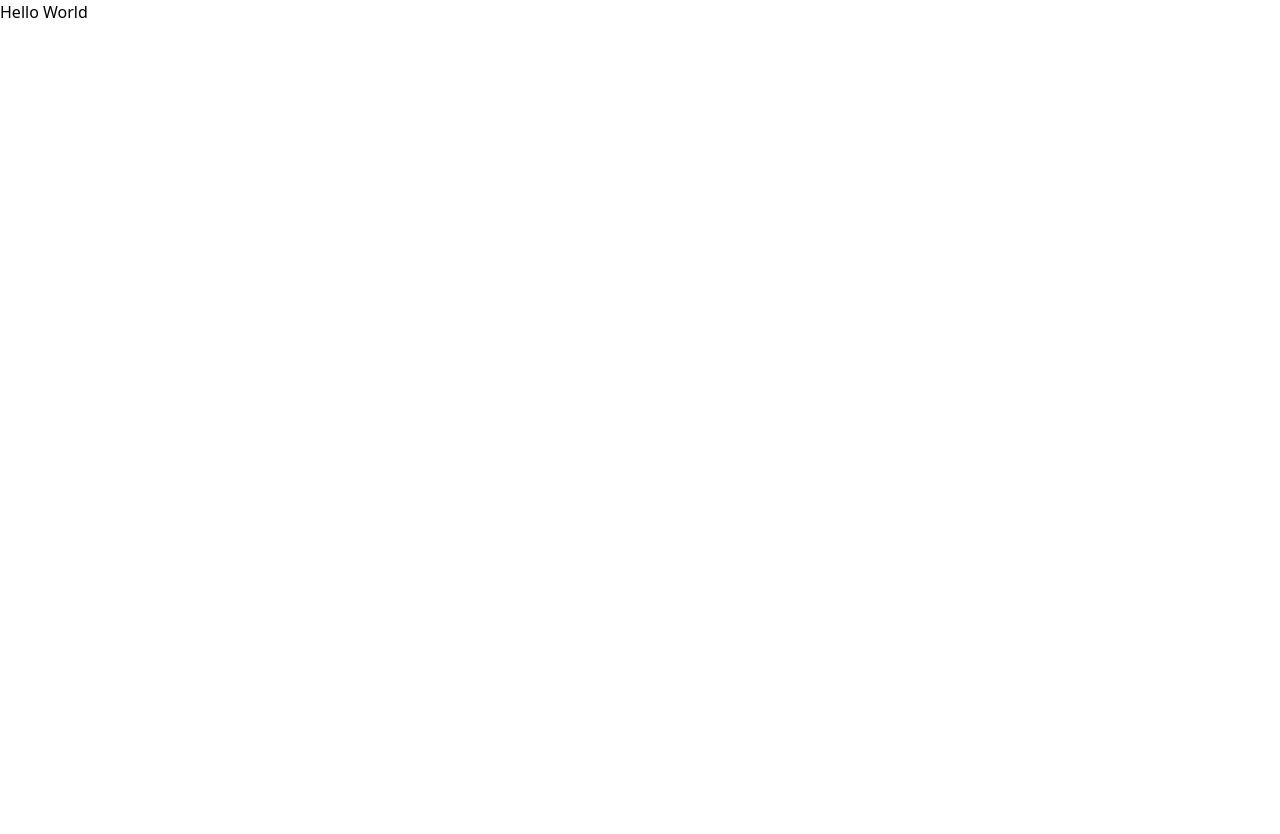
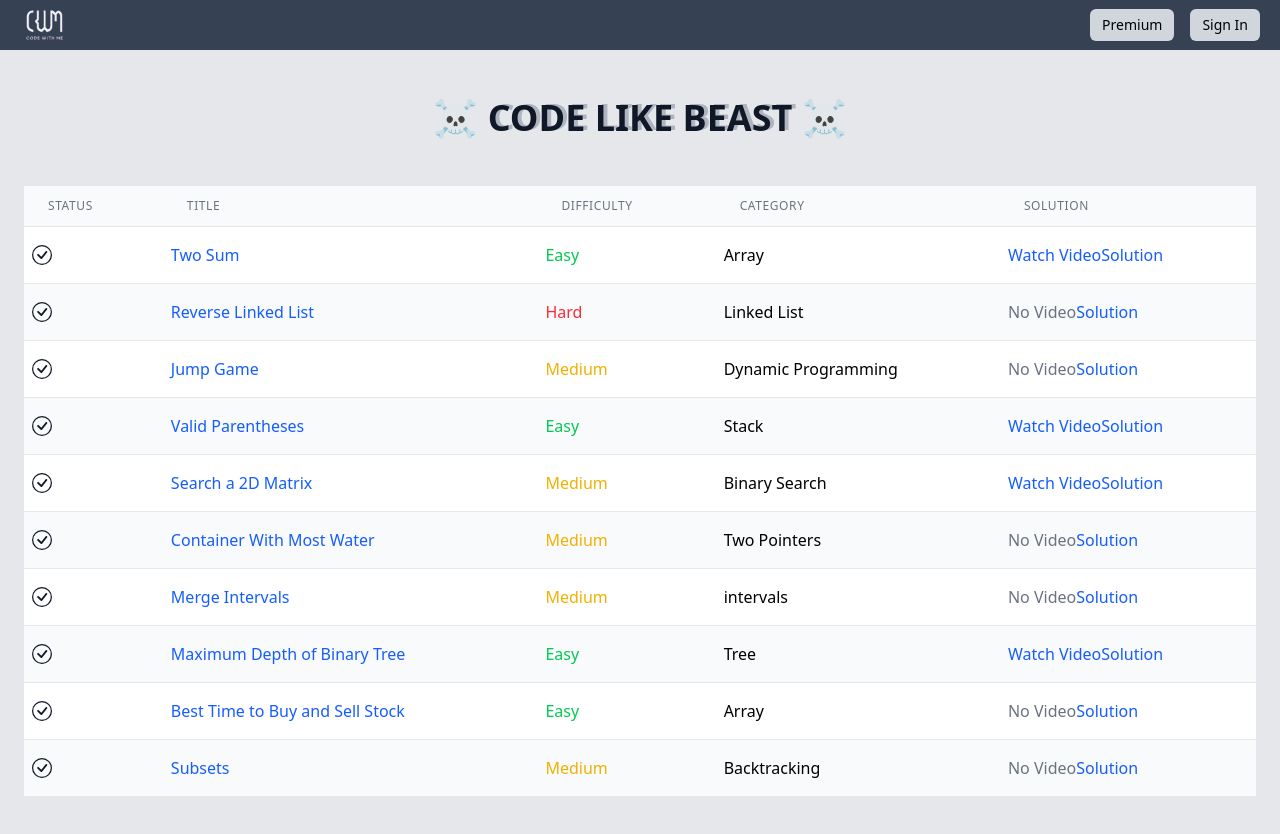
Before and after one commit to ShaileshKharola/Coding-Platform, a Next.js app: page / in a window 1280 px wide. Before the commit the page ends 800 px from the top, so only its background shows below. Built offline with nearby package versions, Linux system fonts and the light colour scheme.

Commit message:
Main page process

```diff
--- /dev/null
+++ b/src/components/ProblemTable/ProblemTable.tsx
@@ -0,0 +1,47 @@
+import React from 'react';
+import { problems } from '@/mockProblems/problem';
+import { BsCheckCircle } from 'react-icons/bs';
+import Link from 'next/link';
+type ProblemTableProps = {};
+
+const ProblemTable:React.FC<ProblemTableProps> = () => {
+
+    return (
+        <tbody className='bg-white divide-y divide-gray-200 dark:bg-gray-900 dark:divide-gray-700'>
+          {problems.map((doc,idx)=>{
+            const difficultyColor = doc.difficulty === 'Easy' ? 'text-green-500' : doc.difficulty === 'Medium' ? 'text-yellow-500' : 'text-red-500';
+            return(
+                <tr key={doc.id} className={`${idx % 2==1 ? 'bg-gray-50' : ''}`}>
+                    <th className='px-2 py-4 whitespace-nowrap text-sm font-medium text-gray-900 dark:text-white'>
+                        <BsCheckCircle fontSize={"20"} width="18"/>
+                        </th>
+               <td className='px-2 py-4'>
+                <Link className='text-blue-600 dark:text-blue-400 hover:underline' href={`/problems/${doc.id}`}>
+                {doc.title}
+                </Link>
+               </td>
+               <td className={`px-2 py-4 ${difficultyColor}`}>
+                {doc.difficulty}
+               </td>
+               <td className='px-2 py-4'>
+                   {doc.category}
+               </td>
+               <td className='px-2 py-4'>
+                {doc.videoId ? (
+                    <Link className='text-blue-600 dark:text-blue-400 hover:underline' href={`#=${doc.videoId}`} target="_blank" rel="noopener noreferrer">
+                        Watch Video
+                   </Link>
+                ) : (
+                    <span className='text-gray-500'>No Video</span>
+                )}
+                   <Link className='text-blue-600 dark:text-blue-400 hover:underline' href={`/problems/${doc.id}`}>
+                       Solution
+                   </Link>
+               </td>
+              </tr>
+            )
+          })}
+        </tbody>
+    );
+}
+export default ProblemTable;
--- /dev/null
+++ b/src/components/Topbar/Topbar.tsx
@@ -0,0 +1,31 @@
+import Link from 'next/link';
+import React from 'react';
+
+type TopbarProps = {};
+
+const Topbar:React.FC<TopbarProps> = () => {
+
+    return (
+        <div className='relative flex h-[50px] w-full shrink-0 items-center px-5 bg-gray-700 text-dark-gray-7'>
+            <Link href='/' className='h-[40px] flex items-center'>
+                <img src='./logo.png' alt='Logo' className='h-full' />
+            </Link>
+            <div className='flex items-center space-x-4 ml-auto'>
+                <a
+                    href="#"
+                    target='_blank'
+                    rel='noreferrer'
+                    className='bg-gray-300 py-1.5 px-3 rounded-md text-sm font-medium text-dark-gray-7 hover:bg-gray-200 transition-colors duration-200 ease-in-out'
+                >
+                    Premium
+                </a>
+                <Link href='/auth'>
+                    <button className='bg-gray-300 py-1.5 px-3 rounded-md text-sm font-medium text-dark-gray-7 hover:bg-gray-200 transition-colors duration-200 ease-in-out'>
+                        Sign In
+                    </button>
+                </Link>
+            </div>
+        </div>
+    )
+}
+export default Topbar;
--- /dev/null
+++ b/src/mockProblems/problem.ts
@@ -0,0 +1,91 @@
+export type Problem = {
+	id: string;
+	title: string;
+	difficulty: string;
+	category: string;
+	order: number;
+	videoId?: string;
+};
+
+export const problems: Problem[] = [
+	{
+		id: "two-sum",
+		title: "Two Sum",
+		difficulty: "Easy",
+		category: "Array",
+		order: 1,
+		videoId: "8-k1C6ehKuw",
+	},
+	{
+		id: "reverse-linked-list",
+		title: "Reverse Linked List",
+		difficulty: "Hard",
+		category: "Linked List",
+		order: 2,
+		videoId: "",
+	},
+	{
+		id: "jump-game",
+		title: "Jump Game",
+		difficulty: "Medium",
+		category: "Dynamic Programming",
+		order: 3,
+		videoId: "",
+	},
+	{
+		id: "valid-parentheses",
+		title: "Valid Parentheses",
+		difficulty: "Easy",
+		category: "Stack",
+		order: 4,
+		videoId: "xty7fr-k0TU",
+	},
+	{
+		id: "search-a-2d-matrix",
+		title: "Search a 2D Matrix",
+		difficulty: "Medium",
+		category: "Binary Search",
+		order: 5,
+		videoId: "ZfFl4torNg4",
+	},
+	{
+		id: "container-with-most-water",
+		title: "Container With Most Water",
+		difficulty: "Medium",
+		category: "Two Pointers",
+		order: 6,
+		videoId: "",
+	},
+	{
+		id: "merge-intervals",
+		title: "Merge Intervals",
+		difficulty: "Medium",
+		category: "intervals",
+		order: 7,
+		videoId: "",
+	},
+	{
+		id: "maximum-depth-of-binary-tree",
+		title: "Maximum Depth of Binary Tree",
+		difficulty: "Easy",
+		category: "Tree",
+		order: 8,
+		videoId: "4qYTqOiRMoM",
+	},
+	{
+		id: "best-time-to-buy-and-sell-stock",
+		title: "Best Time to Buy and Sell Stock",
+		difficulty: "Easy",
+		category: "Array",
+		order: 9,
+		videoId: "",
+	},
+	{
+		id: "subsets",
+		title: "Subsets",
+		difficulty: "Medium",
+		category: "Backtracking",
+		order: 10,
+		videoId: "",
+	},
+];
--- a/src/pages/index.tsx
+++ b/src/pages/index.tsx
@@ -1,7 +1,43 @@
+import ProblemTable from "@/components/ProblemTable/ProblemTable";
+import Topbar from "@/components/Topbar/Topbar";
 export default function Home() {
   return (
-    <main>
-      <h1>Hello World</h1>
-    </main>
+       <main className="bg-gray-200 min-h-screen">
+      <Topbar />
+      <h1 className='text-4xl text-center font-extrabold uppercase my-12 text-gray-900 dark:text-gray-500'>
+        <a>☠️ </a>
+  <span className='relative'>
+    <span className='absolute inset-0 text-gray-400 dark:text-gray-900 translate-y-1 translate-x-1 opacity-70'>
+      CODE LIKE BEAST
+    </span>
+    <span className='relative z-10'>CODE LIKE BEAST</span>
+  </span>
+  <a> ☠️</a>
+</h1>
+<div className="relative overflow-x-auto mx-auto px-6 pb-10">
+  <table className="min-w-full divide-y divide-gray-200 dark:divide-gray-700">
+    <thead className="bg-gray-50 dark:bg-gray-800">
+      <tr>
+        <th scope="col" className="px-6 py-3 text-left text-xs font-medium text-gray-500 uppercase tracking-wider">
+          Status
+        </th>
+        <th scope="col" className="px-6 py-3 text-left text-xs font-medium text-gray-500 uppercase tracking-wider">
+          Title
+        </th>
+        <th scope="col" className="px-6 py-3 text-left text-xs font-medium text-gray-500 uppercase tracking-wider">
+          Difficulty
+        </th>
+        <th scope="col" className="px-6 py-3 text-left text-xs font-medium text-gray-500 uppercase tracking-wider">
+          Category
+        </th>
+        <th scope="col" className="px-6 py-3 text-left text-xs font-medium text-gray-500 uppercase tracking-wider">
+          Solution
+        </th>
+      </tr>
+    </thead>
+    <ProblemTable />
+  </table>
+</div>
+</main>
   );
 }
--- a/tailwind.config.js
+++ b/tailwind.config.js
@@ -8,6 +8,7 @@ module.exports = {
 		// Or if using `src` directory:
 		"./src/**/*.{js,ts,jsx,tsx}",
 	],
+
 	theme: {
 		extend: {
 			colors: {
@@ -29,6 +30,7 @@ module.exports = {
 				"dark-green-s": "rgb(44 187 93)",
 				"dark-blue-s": "rgb(10 132 255)",
 			},
+
 		},
 	},
 	plugins: [],
```
